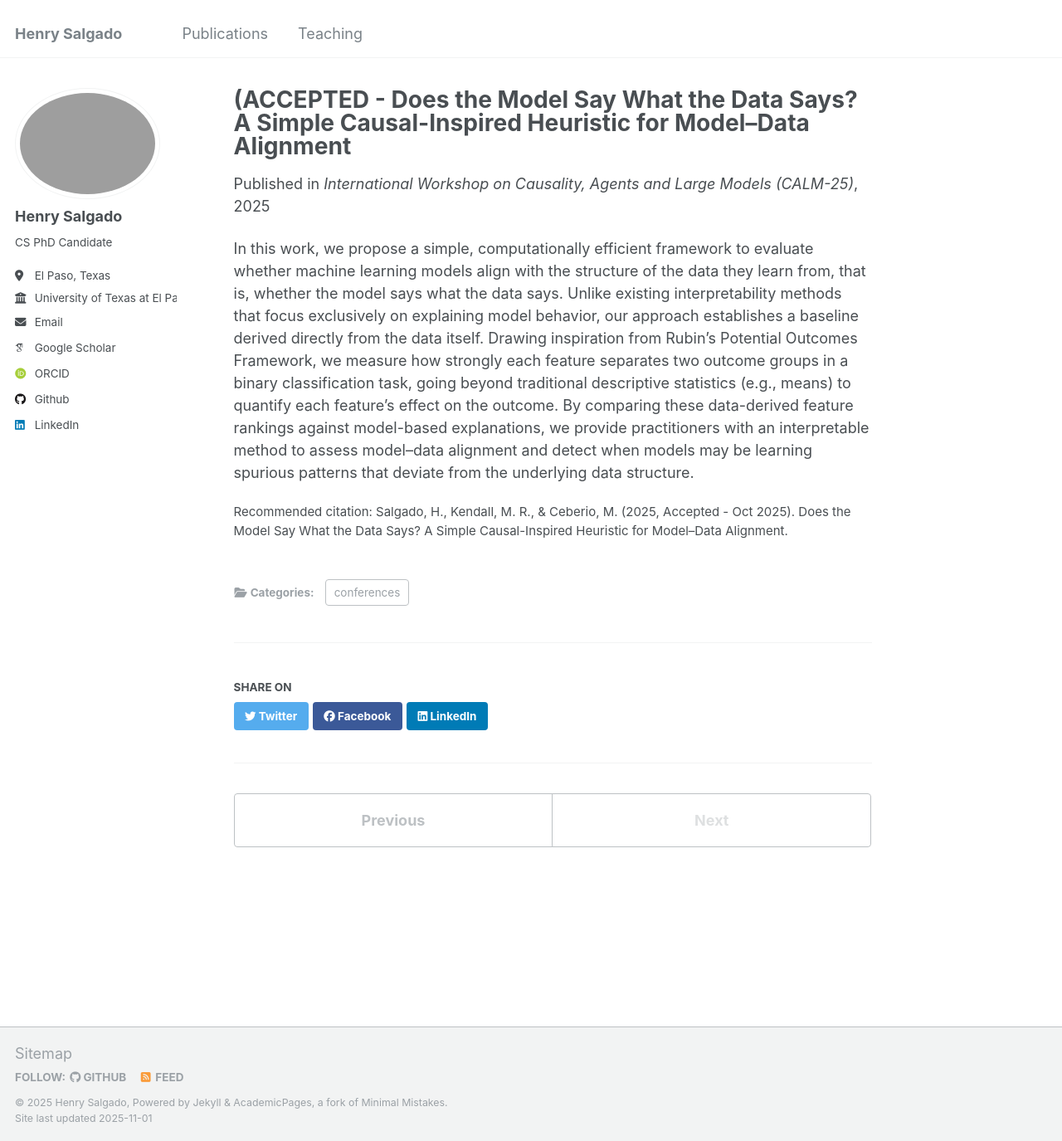
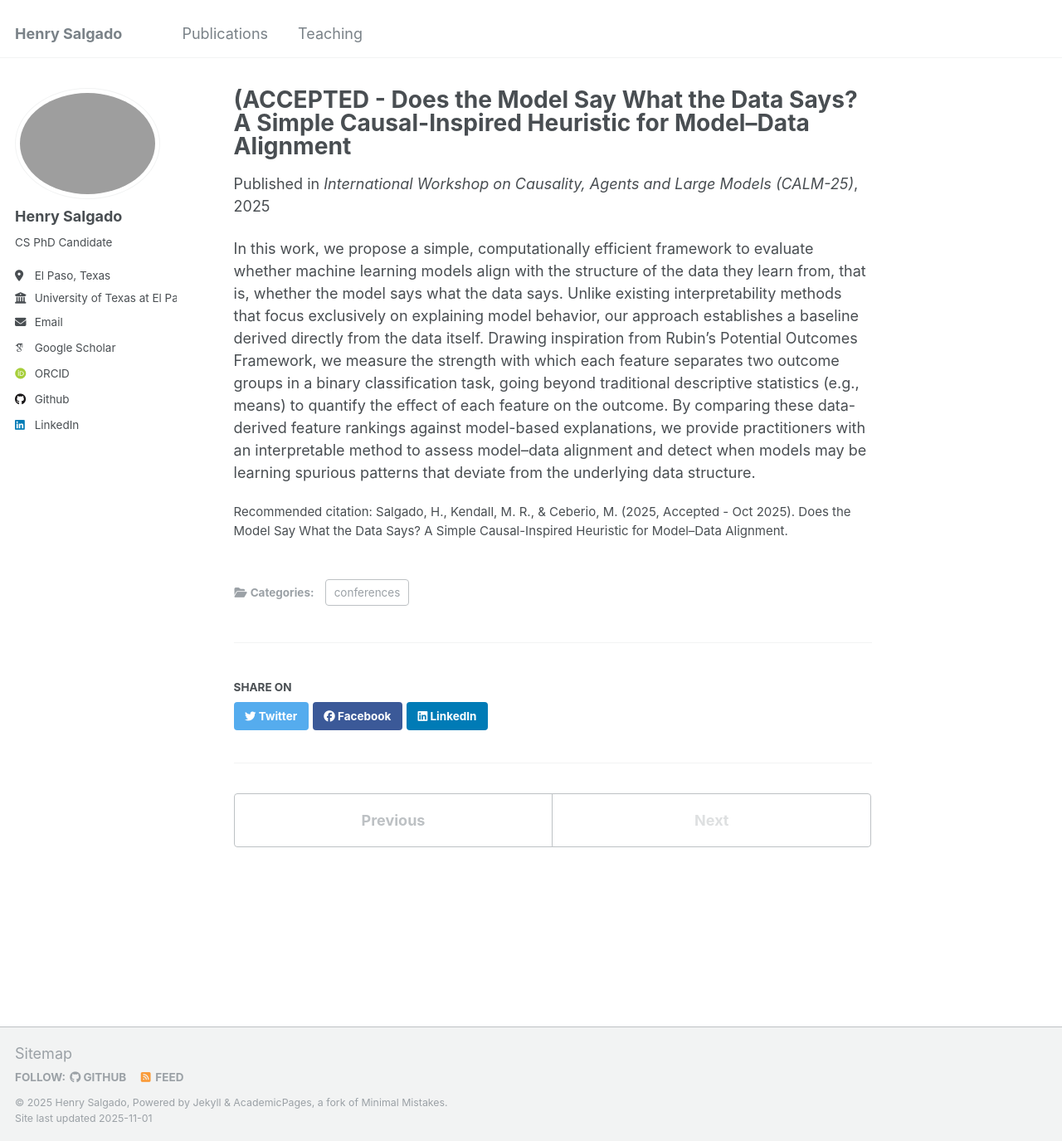
Before and after one commit to eigenhenry/eigenhenry.github.io, a Jekyll site: the page built from _publications/2025-10-25-causal-inspired-7.md, in a window 1280 px wide and 1375 px high. Shown: the whole window at 83% size. Built offline with Jekyll 4.4.1, drawn with Linux system fonts in a browser that asks for light colours; some web fonts are replaced.

Commit message:
Refine description of model-data alignment framework
Reworded the explanation of the proposed framework for clarity and precision.

```diff
--- a/_publications/2025-10-25-causal-inspired-7.md
+++ b/_publications/2025-10-25-causal-inspired-7.md
@@ -8,4 +8,4 @@
 citation: "Salgado, H., Kendall, M. R., & Ceberio, M. (2025, Accepted - Oct 2025). Does the Model Say What the Data Says? A Simple Causal-Inspired Heuristic for Model–Data Alignment."
 ---
 
-In this work, we propose a simple, computationally efficient framework to evaluate whether machine learning models align with the structure of the data they learn from, that is, whether the model says what the data says. Unlike existing interpretability methods that focus exclusively on explaining model behavior, our approach establishes a baseline derived directly from the data itself. Drawing inspiration from Rubin's Potential Outcomes Framework, we measure how strongly each feature separates two outcome groups in a binary classification task, going beyond traditional descriptive statistics (e.g., means) to quantify each feature's effect on the outcome. By comparing these data-derived feature rankings against model-based explanations, we provide practitioners with an interpretable method to assess model–data alignment and detect when models may be learning spurious patterns that deviate from the underlying data structure.
+In this work, we propose a simple, computationally efficient framework to evaluate whether machine learning models align with the structure of the data they learn from, that is, whether the model says what the data says. Unlike existing interpretability methods that focus exclusively on explaining model behavior, our approach establishes a baseline derived directly from the data itself. Drawing inspiration from Rubin's Potential Outcomes Framework, we measure the strength with which each feature separates two outcome groups in a binary classification task, going beyond traditional descriptive statistics (e.g., means) to quantify the effect of each feature on the outcome. By comparing these data-derived feature rankings against model-based explanations, we provide practitioners with an interpretable method to assess model–data alignment and detect when models may be learning spurious patterns that deviate from the underlying data structure.
```
